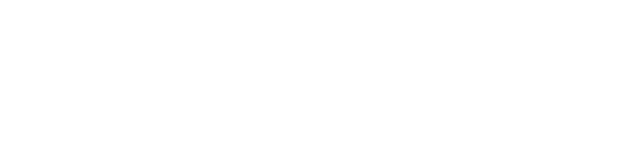
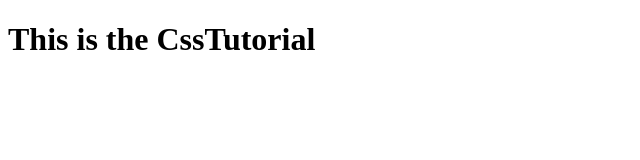
Before and after one commit to Flyhiee/css, a plain HTML site: page index.html in a window 1280 px wide. Shown: the whole page, without its empty margins (0-640 px from the left). Drawn offline with Linux system fonts and the light colour scheme.

Commit message:
Update index.html

```diff
--- a/index.html
+++ b/index.html
@@ -6,5 +6,6 @@
     </title>
   </head>
   <body>
+    <h1>This is the CssTutorial<h1>
   </body>
 </html>
```
